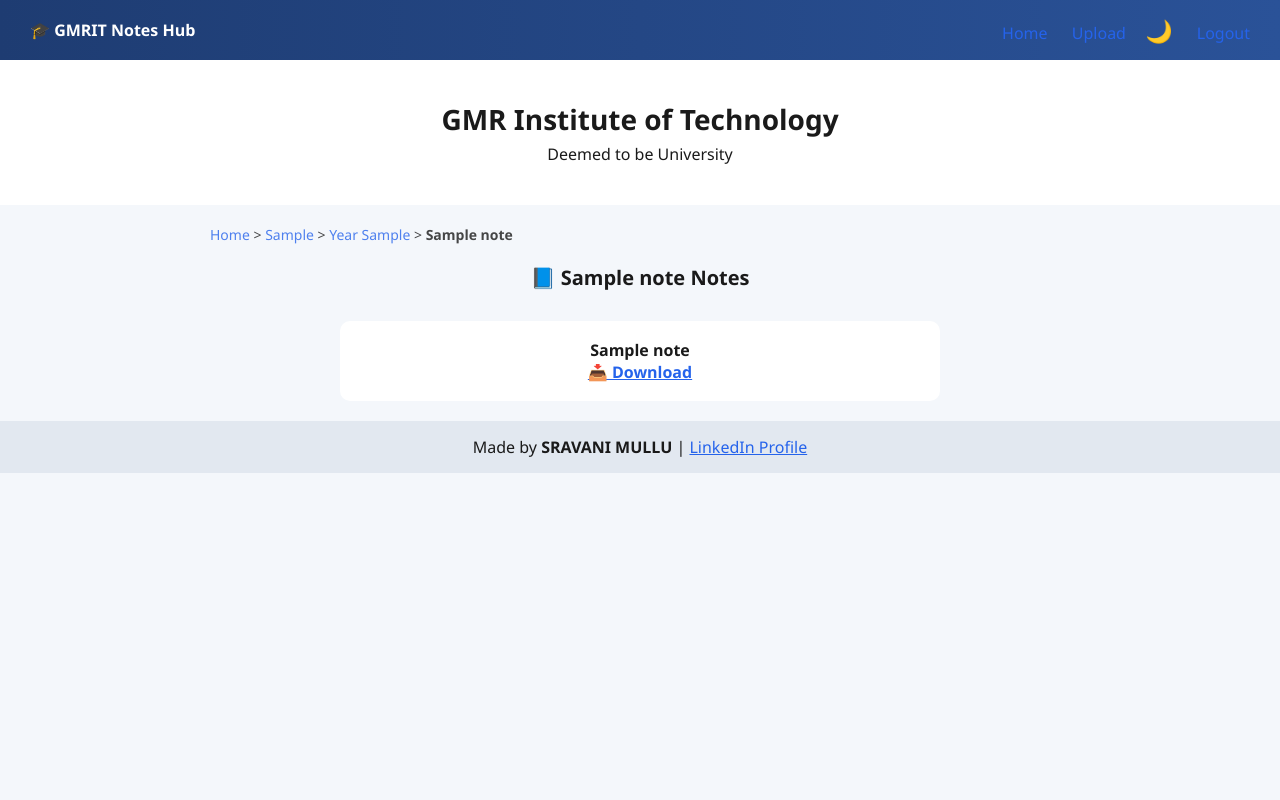
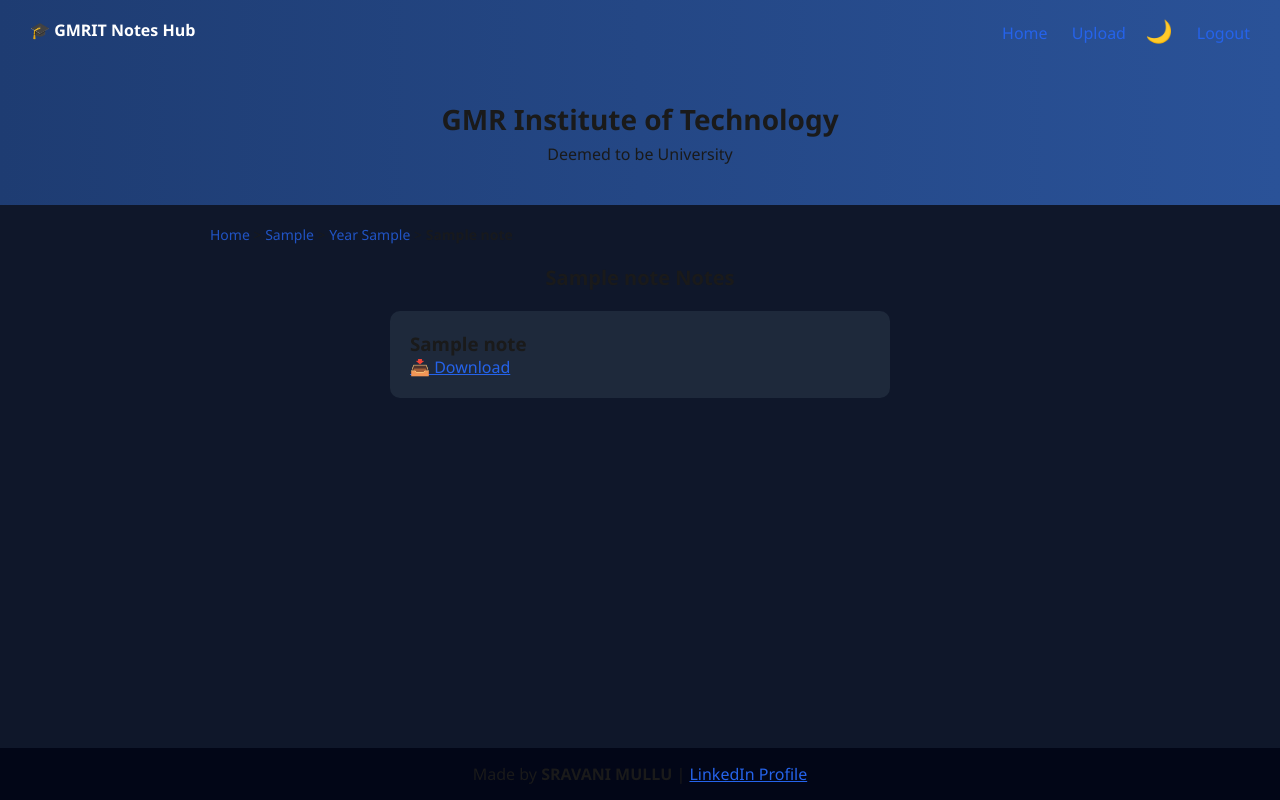
Before and after one commit to Sravanii-89/notes-hub, a Flask app: a page that uses templates/notes.html in a window 1280 px wide. Run offline with Flask 3, Linux system fonts and the light colour scheme; tables that the repository leaves empty hold one stand-in row (values such as "Sample post"); a database or web service that is not in the repository returns one stand-in record (values such as "Sample title"); some libraries are stand-ins or nearby versions.

Commit message:
fixed pdf issue + ui alingnment

```diff
--- a/app.py
+++ b/app.py
@@ -155,7 +155,7 @@ def upload():
 
         try:
             # Upload to Cloudinary
-            result = cloudinary.uploader.upload(file, resource_type="auto")
+            result = cloudinary.uploader.upload(file, resource_type="raw")
             file_url = result["secure_url"]
 
         except Exception as e:
--- a/static/css/style.css
+++ b/static/css/style.css
@@ -696,3 +696,40 @@ body.dark .footer {
         width: 95%;
     }
 }
+html, body {
+    height: 100%;
+}
+
+body {
+    display: flex;
+    flex-direction: column;
+}
+
+main {
+    flex: 1;
+}
+body {
+    background: #0f172a;
+    color: white;
+}
+
+.hero {
+    background: linear-gradient(90deg, #1e3c72, #2a5298);
+    padding: 40px 0;
+}
+
+.card {
+    background: #1e293b;
+    border-radius: 10px;
+}
+
+.footer {
+    background: #020617;
+}
+.note-card {
+    background: #1e293b;
+    padding: 20px;
+    border-radius: 10px;
+    margin: 15px auto;
+    max-width: 500px;
+}
--- a/templates/notes.html
+++ b/templates/notes.html
@@ -8,34 +8,21 @@
     <span>{{ subject }}</span>
 </div>
 
-<h2 class="section-title">📘 {{ subject }} Notes</h2>
+<h2 class="section-title">{{ subject }} Notes</h2>
 
 {% if notes %}
-
-<div class="grid">
     {% for note in notes %}
-    <div class="card">
-        <h4>{{ note[0] }}</h4>
-        <a href="{{ note[1] }}" target="_blank">
-            📥 Download
-        </a>
+        <div class="note-card">
+            <h3>{{ note[0] }}</h3>
+            <a href="{{ note[1] }}" target="_blank">📥 Download</a>
+        </div>
+    {% endfor %}
+{% else %}
+    <div class="note-card">
+        😢 No notes uploaded yet
+        <br><br>
+        You can be the first to upload!
     </div>
-    {% endfor %}
-</div>
-
-{% else %}
-
-<div class="card">
-    😢 No notes uploaded yet <br><br>
-    You are the first to upload!
-</div>
-
-<div style="text-align:center; margin-top:20px;">
-<a href="/upload?branch={{ branch }}&year={{ year }}&subject={{ subject }}">
-        <button>Upload PDF</button>
-    </a>
-</div>
-
 {% endif %}
 
 {% endblock %}
```
